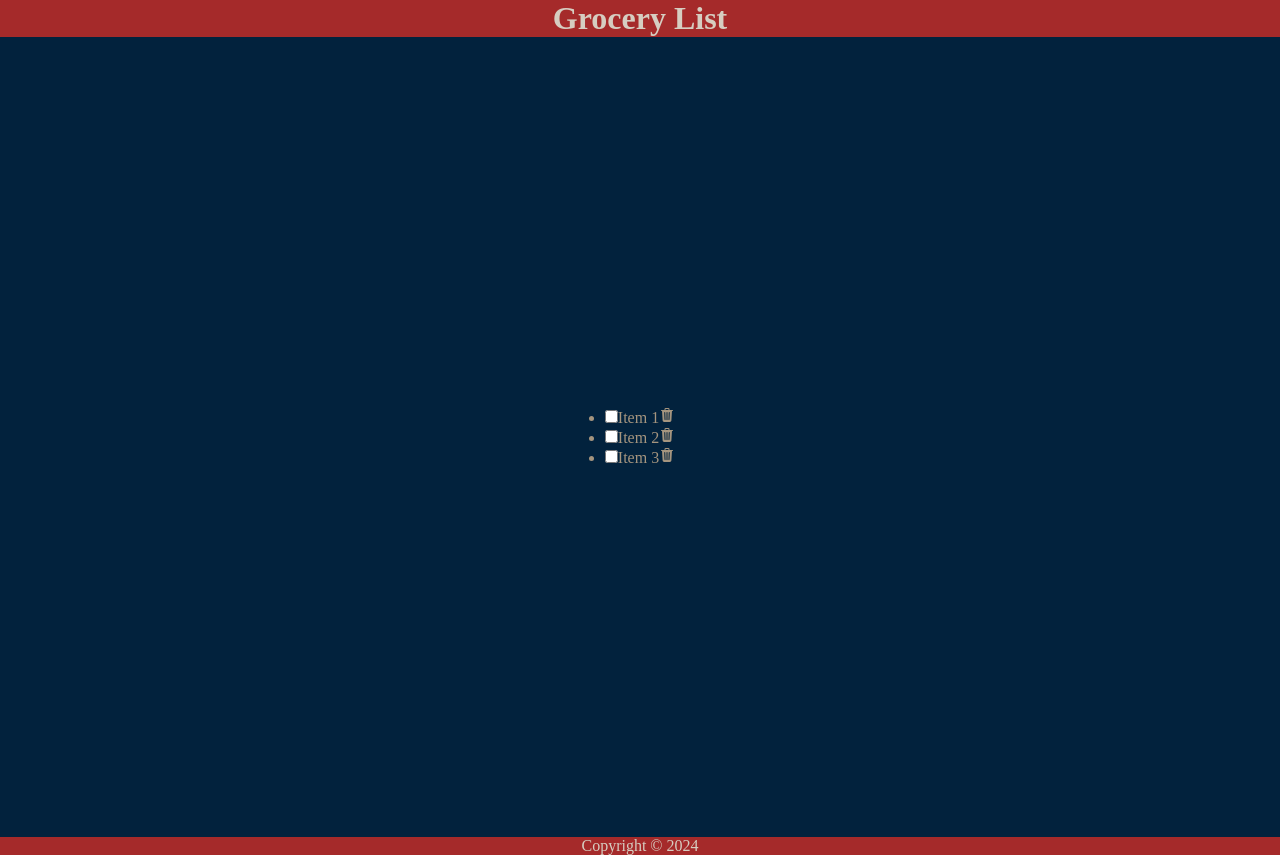
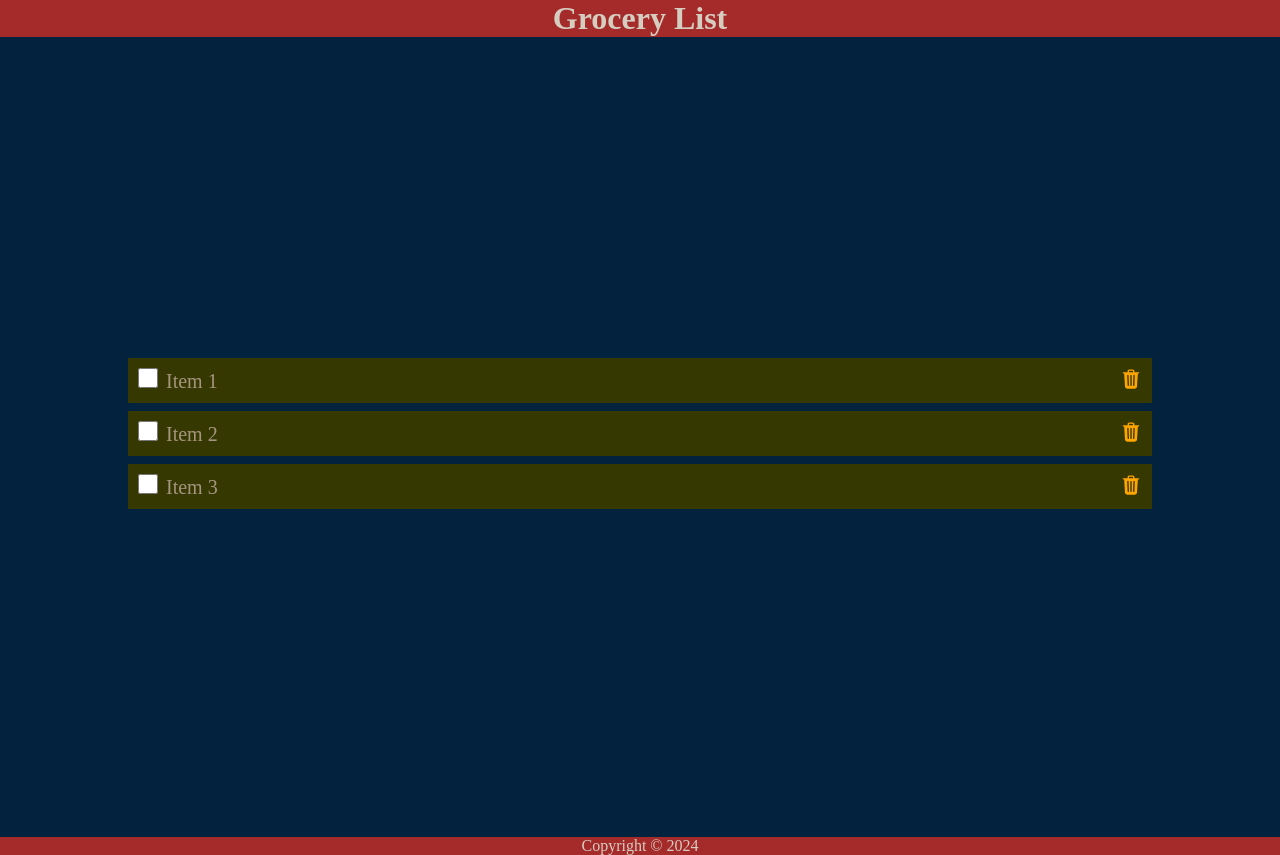
Before and after one commit to janeAnezi/LetsReact, a React (Create React App) app: page / in a window 1280 px wide. Built offline with nearby package versions, Linux system fonts and the light colour scheme.

Commit message:
React svg icons

```diff
--- a/src/Components/Intro/App.css
+++ b/src/Components/Intro/App.css
@@ -16,3 +16,31 @@
     background: #02223d;
     color: rgb(165, 149, 127);
 }
+.item {
+    list-style: none;
+    background: #363801;
+    padding: 10px;
+    width: 80vw;
+    display: flex;
+    justify-content: space-between;
+    margin-bottom: 8px;
+    font-size: 20px;
+}
+.item:hover {
+    box-shadow: 0 4px 8px 0 rgba(114, 113, 113, 0.2), 0 6px 20px 0 rgba(112, 111, 111, 0.19);;
+}
+.item input[type="checkbox"] {
+   text-align: center;
+    width: 20px;
+    height: 20px;
+    margin-right: 8px;
+}
+.svg {
+    font-size: 22px;
+    color: orange;
+    transition: all 1s ease-in-out;
+}
+.svg:focus, .svg:hover {
+    font-size: 25px;
+    color: rgb(94, 3, 3);
+}
--- a/src/Components/Intro/ListAndKeys.jsx
+++ b/src/Components/Intro/ListAndKeys.jsx
@@ -12,9 +12,12 @@ export default function ListAndKeys() {
         <ul>
             {items.map((item) => (
                 <li className='item' key={item.id}>
-                    <input type="checkbox" checked={item.checked}/>
-                    <label>{item.name}</label>
-                    <IoTrash role='button' tabIndex='0'/>
+                    <div>
+                        <input type="checkbox" checked={item.checked}
+                        />
+                        <label>{item.name}</label>
+                    </div>
+                    <IoTrash className='svg' role='button' tabIndex='0'/>
                 </li>
             ))}
         </ul>
```
